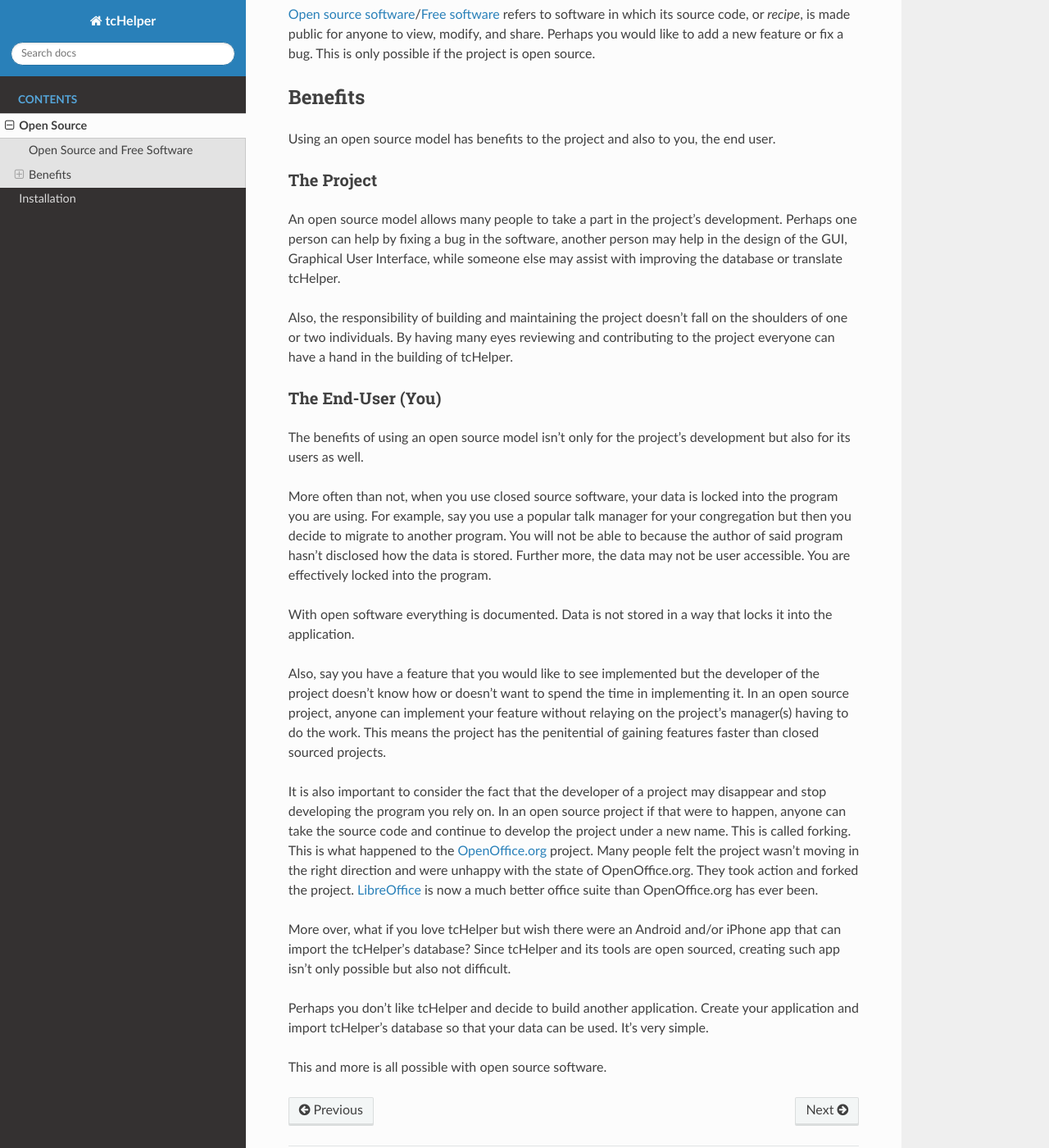
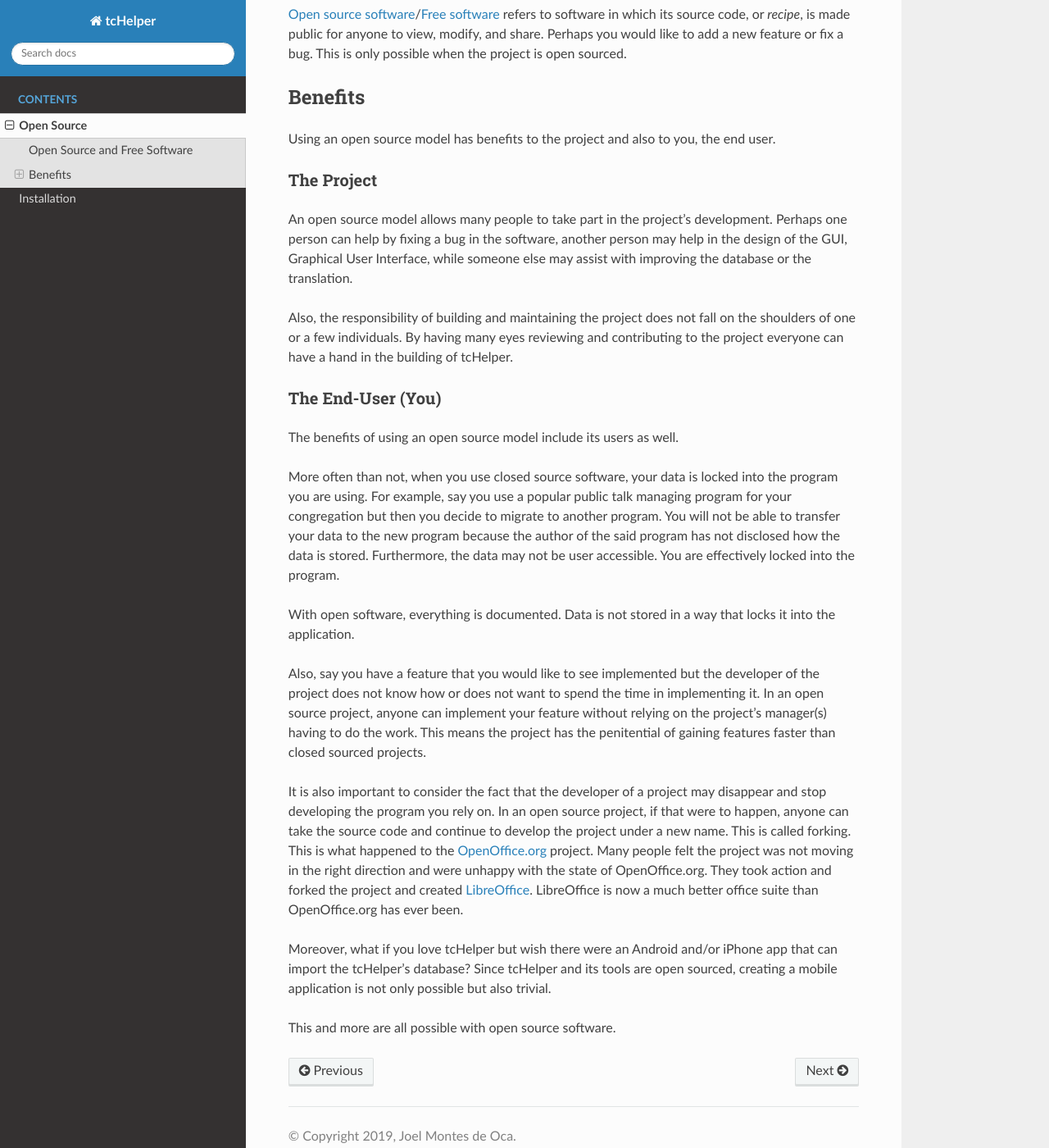
Before and after one commit to TheoDevelopers/tcHelper, a Sphinx documentation site: the page built from docs/manual/why_open_source.rst, in a window 1280 px wide and 1400 px high, scrolled down 522 px. Shown: the whole window at 82% size. Built offline with Sphinx 7.4.7 and the Read the Docs theme 2.0.0, drawn with Linux system fonts in a browser that asks for light colours; pages that are not in the unit, such as notebooks, are missing from menus; some of the changed text lies outside the part shown.

Commit message:
Fixed grammar issues & reworded a few lines

```diff
--- a/docs/manual/why_open_source.rst
+++ b/docs/manual/why_open_source.rst
@@ -16,15 +16,15 @@ recipe, in order to bake their delicious cake. It can be said that the
 recipe is the cake’s *source code*.
 
 Say you love the cake and you have a few ideas to improve upon on it,
-say you want to add raisins, or perhaps bake a smaller version of the
+maybe you want to add raisins, or perhaps bake a smaller version of the
 cake to fit in lunch boxes. Maybe you are allergic to nuts and need to
-know if the cake contains nuts. Well, if the baker keeps his recipe
+know if the cake contains nuts. Well, if the baker keeps his/her recipe a
 secret then any of those options are out of your hands.
 
 `Open source software`_/`Free software`_ refers to software in which its
 source code, or *recipe*, is made public for anyone to view, modify, and
 share. Perhaps you would like to add a new feature or fix a bug. This is
-only possible if the project is open source.
+only possible when the project is open sourced.
 
 Benefits
 --------
@@ -35,61 +35,55 @@ the end user.
 The Project
 ~~~~~~~~~~~
 
-An open source model allows many people to take a part in the project’s
+An open source model allows many people to take part in the project’s
 development. Perhaps one person can help by fixing a bug in the
 software, another person may help in the design of the GUI, Graphical
 User Interface, while someone else may assist with improving the
-database or translate tcHelper.
+database or the translation.
 
-Also, the responsibility of building and maintaining the project doesn’t
-fall on the shoulders of one or two individuals. By having many eyes
+Also, the responsibility of building and maintaining the project does not
+fall on the shoulders of one or a few individuals. By having many eyes
 reviewing and contributing to the project everyone can have a hand in
 the building of tcHelper.
 
 The End-User (You)
 ~~~~~~~~~~~~~~~~~~
 
-The benefits of using an open source model isn’t only for the project’s
-development but also for its users as well.
+The benefits of using an open source model include its users as well.
 
 More often than not, when you use closed source software, your data is
 locked into the program you are using. For example, say you use a
-popular talk manager for your congregation but then you decide to
-migrate to another program. You will not be able to because the author
-of said program hasn’t disclosed how the data is stored. Further more,
-the data may not be user accessible. You are effectively locked into the
+popular public talk managing program for your congregation but then you decide to
+migrate to another program. You will not be able to transfer your data to the new program
+because the author of the said program has not disclosed how the data is stored.
+Furthermore, the data may not be user accessible. You are effectively locked into the
 program.
 
-With open software everything is documented. Data is not stored in a way
+With open software, everything is documented. Data is not stored in a way
 that locks it into the application.
 
 Also, say you have a feature that you would like to see implemented but
-the developer of the project doesn’t know how or doesn’t want to spend
+the developer of the project does not know how or does not want to spend
 the time in implementing it. In an open source project, anyone can
-implement your feature without relaying on the project’s manager(s)
+implement your feature without relying on the project’s manager(s)
 having to do the work. This means the project has the penitential of
 gaining features faster than closed sourced projects.
 
 It is also important to consider the fact that the developer of a
 project may disappear and stop developing the program you rely on. In an
-open source project if that were to happen, anyone can take the source
+open source project, if that were to happen, anyone can take the source
 code and continue to develop the project under a new name. This is
 called forking. This is what happened to the `OpenOffice.org`_ project.
-Many people felt the project wasn’t moving in the right direction and
+Many people felt the project was not moving in the right direction and
 were unhappy with the state of OpenOffice.org. They took action and
-forked the project. `LibreOffice`_ is now a much better office suite
-than OpenOffice.org has ever been.
+forked the project and created `LibreOffice`_. LibreOffice is now a much
+better office suite than OpenOffice.org has ever been.
 
-More over, what if you love tcHelper but wish there were an Android
+Moreover, what if you love tcHelper but wish there were an Android
 and/or iPhone app that can import the tcHelper’s database? Since
-tcHelper and its tools are open sourced, creating such app isn’t
-only possible but also not difficult.
+tcHelper and its tools are open sourced, creating a mobile application is not only possible but also trivial.
 
-Perhaps you don’t like tcHelper and decide to build another
-application. Create your application and import tcHelper’s database
-so that your data can be used. It’s very simple.
-
-This and more is all possible with open source software.
+This and more are all possible with open source software.
 
 .. _Open source software: http://opensource.org/
 .. _Free software: https://www.gnu.org/philosophy/free-sw.html
```
